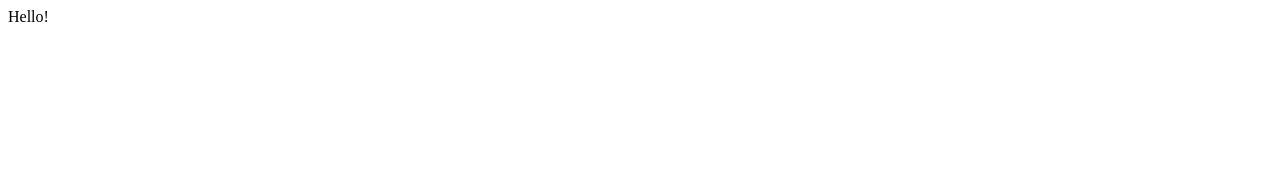
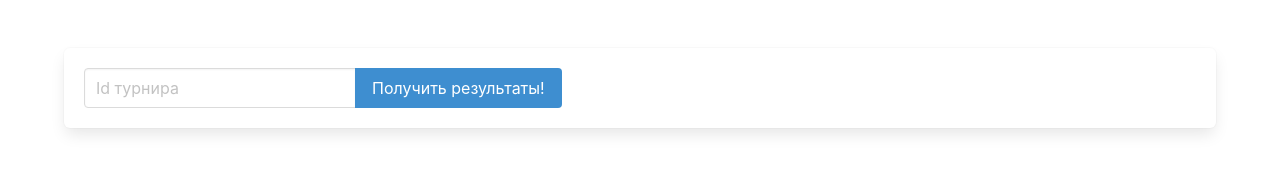
Before and after one commit to atanana/chgk-rating-results, a website: page frontend/index.html in a window 1280 px wide. Drawn offline with nearby package versions, Linux system fonts and the light colour scheme.

Commit message:
layout init

```diff
--- a/frontend/index.html
+++ b/frontend/index.html
@@ -1,11 +1,28 @@
 <!DOCTYPE html>
-<html lang="ru">
+<html>
 <head>
-    <meta charset="UTF-8">
+    <meta charset="utf-8">
+    <meta name="viewport" content="width=device-width, initial-scale=1">
     <title>Rating Hack</title>
+    <link rel="stylesheet" href="node_modules/bulma/css/bulma.css">
 </head>
 <body>
-Hello!
+<section class="section">
+    <div class="container">
+        <div class="box">
+            <div class="field has-addons">
+                <div class="control">
+                    <input type="number" class="input" placeholder="Id турнира"/>
+                </div>
+                <div class="control">
+                    <a id="get-results" class="button is-info" href="#">
+                        Получить результаты!
+                    </a>
+                </div>
+            </div>
+        </div>
+    </div>
+</section>
 <script src="./index.js"></script>
 </body>
 </html>
--- a/frontend/package.json
+++ b/frontend/package.json
@@ -2,5 +2,8 @@
   "name": "frontend",
   "version": "1.0.0",
   "main": "index.js",
-  "license": "MIT"
+  "license": "MIT",
+  "dependencies": {
+    "bulma": "^0.6.2"
+  }
 }
```
Also changed, not shown: 1 other file.
